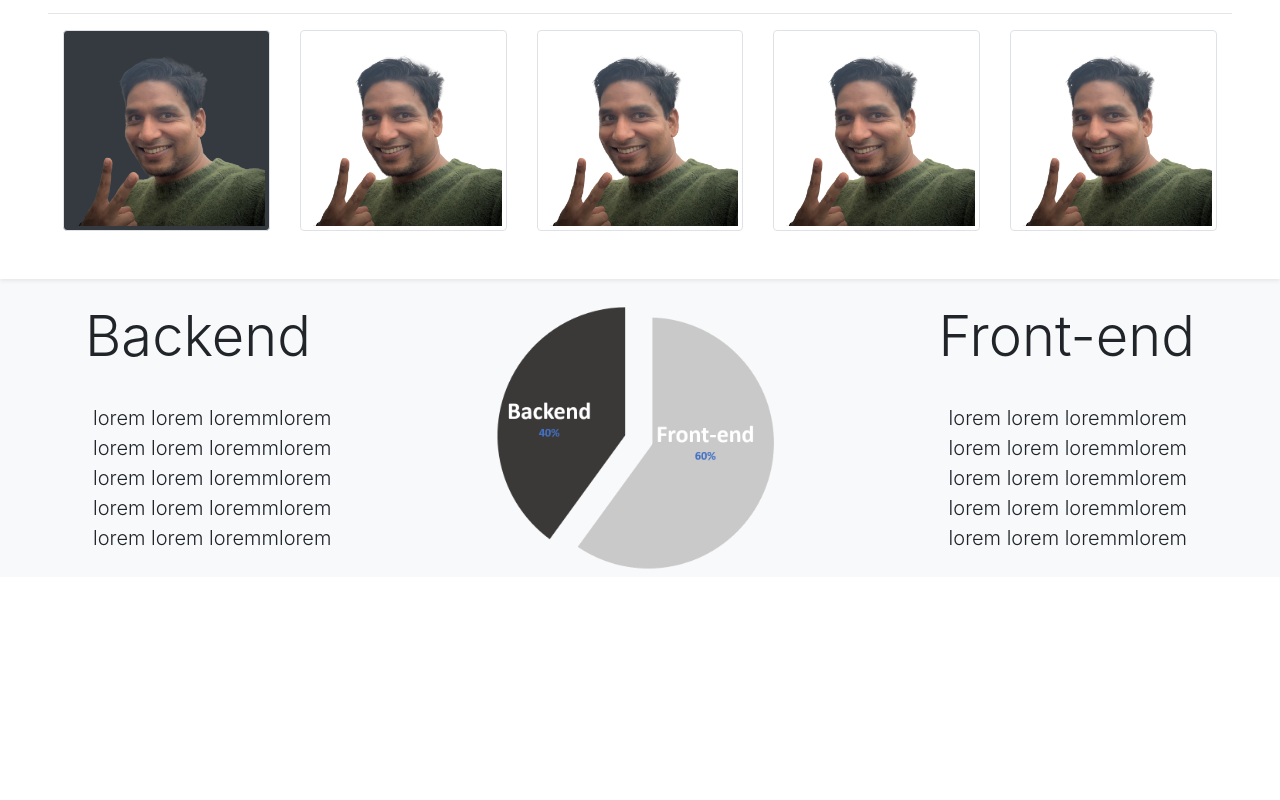
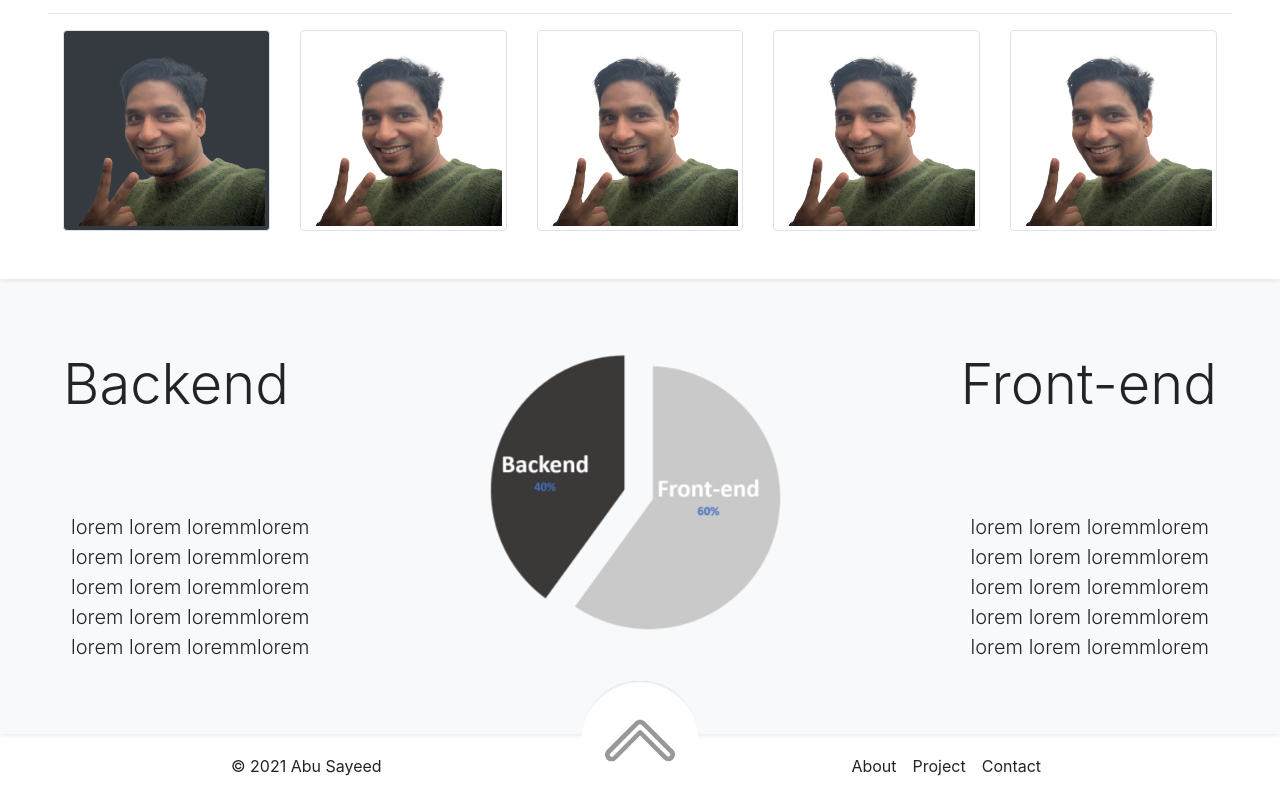
Before and after one commit to sayeed0209/portfolio, a React (Create React App) app: page / in a window 1280 px wide. Shown: the part 592-1392 px from the top of the page. Before the commit the page ends 1169 px from the top, so only its background shows below. Built offline with nearby package versions, Linux system fonts and the light colour scheme.

Commit message:
footer component and style added to that

```diff
--- a/src/components/App.js
+++ b/src/components/App.js
@@ -3,6 +3,7 @@ import  NavComponent from '../components/nav/Nav'
 import About from '../components/about/About'
 import Project from '../components/project/Project'
 import Contact from '../components/contact/Contact'
+import Footer from '../components/footer/Footer'
 const App =()=>{
     const [ShowSection, setShowSection] = useState(About)
     const [isRendered,setIsRendered] = useState(false)
@@ -27,8 +28,9 @@ const props = {
     onClickShowAbout,onClickShowProject,onClickShowContact,isRendered,onRendered
 }
     return (<div>
-        < NavComponent props={props}/>
+        <NavComponent props={props}/>
         {ShowSection}
+        <Footer props={props}/>
 
     </div>)
 }
--- a/src/components/about/About.js
+++ b/src/components/about/About.js
@@ -55,8 +55,8 @@ const About = () => {
       </div>
       </div>
      {/*  */}
-     <Container>
-      <Row className="justify-content-center align-items-stretch">
+
+      <div className="d-flex justify-content-center align-items-stretch p-5 shadow-sm">
       <Col sm={12} md={4} className="d-flex flex-column justify-content-between">
         <h1 className="text-break display-4">Backend</h1>
          <ul className="list-unstyled p-2 lead">
@@ -71,7 +71,7 @@ const About = () => {
 
          </ul>
       </Col>
-      <Col sm={12} md={4}>
+      <Col sm={12} md={4} className="mb-5">
           <img src={percentageWhite} alt="background" width="100%"  className="px-4"/>
         </Col>
         <Col sm={12} md={4} className="d-flex flex-column justify-content-between text-right">
@@ -85,9 +85,9 @@ const About = () => {
 
          </ul>
         </Col>
-       </Row>
-       </Container>
-    </div>
+       </div>
+       </div>
+
   );
 };
 
--- /dev/null
+++ b/src/components/footer/Footer.css
@@ -0,0 +1,71 @@
+
+
+ul li{
+    cursor: pointer;
+}
+.arrow-top{
+     bottom:90%;
+   transform:translateY(50%);
+   box-shadow:inset 0px 2px #f8f9fa
+}
+.arrow-top img{
+    cursor: pointer;
+    opacity: 0.4;
+}
+.arrow-top img:hover{
+    -webkit-animation: vibrate-1 0.3s linear infinite both;
+	animation: vibrate-1 0.3s linear infinite both;
+}
+
+ @-webkit-keyframes vibrate-1 {
+    0% {
+      -webkit-transform: translate(0);
+              transform: translate(0);
+    }
+    20% {
+      -webkit-transform: translate(-2px, 2px);
+              transform: translate(-2px, 2px);
+    }
+    40% {
+      -webkit-transform: translate(-2px, -2px);
+              transform: translate(-2px, -2px);
+    }
+    60% {
+      -webkit-transform: translate(2px, 2px);
+              transform: translate(2px, 2px);
+    }
+    80% {
+      -webkit-transform: translate(2px, -2px);
+              transform: translate(2px, -2px);
+    }
+    100% {
+      -webkit-transform: translate(0);
+              transform: translate(0);
+    }
+  }
+  @keyframes vibrate-1 {
+    0% {
+      -webkit-transform: translate(0);
+              transform: translate(0);
+    }
+    20% {
+      -webkit-transform: translate(-2px, 2px);
+              transform: translate(-2px, 2px);
+    }
+    40% {
+      -webkit-transform: translate(-2px, -2px);
+              transform: translate(-2px, -2px);
+    }
+    60% {
+      -webkit-transform: translate(2px, 2px);
+              transform: translate(2px, 2px);
+    }
+    80% {
+      -webkit-transform: translate(2px, -2px);
+              transform: translate(2px, -2px);
+    }
+    100% {
+      -webkit-transform: translate(0);
+              transform: translate(0);
+    }
+  }
--- /dev/null
+++ b/src/components/footer/Footer.js
@@ -0,0 +1,21 @@
+import "./Footer.css";
+import logo from "../../img/arrow.svg";
+
+const Footer = ({props:{
+  onClickShowAbout,
+  onClickShowProject,
+  onClickShowContact,
+}}) => {
+  return (
+    <footer className="d-flex justify-content-around flex-wrap pt-3  position-relative footer">
+        <div className="position-absolute rounded-circle arrow-top bg-white border-top p-4"><img  width="70px" src={logo}/></div>
+      <div className="mt-5 pt-2 pt-sm-0 mt-md-1">© 2021 Abu Sayeed</div>
+      <ul className="d-flex list-unstyled mt-5 mt-md-1  pt-2 pt-sm-0">
+        <li className="mx-2" onClick={onClickShowAbout}>About</li>
+        <li className="mx-2"onClick={onClickShowProject}>Project</li>
+        <li className="mx-2"onClick={onClickShowContact}>Contact</li>
+      </ul>
+    </footer>
+  );
+};
+export default Footer;
```
Also changed, not shown: src/img/arrow.svg (added).
